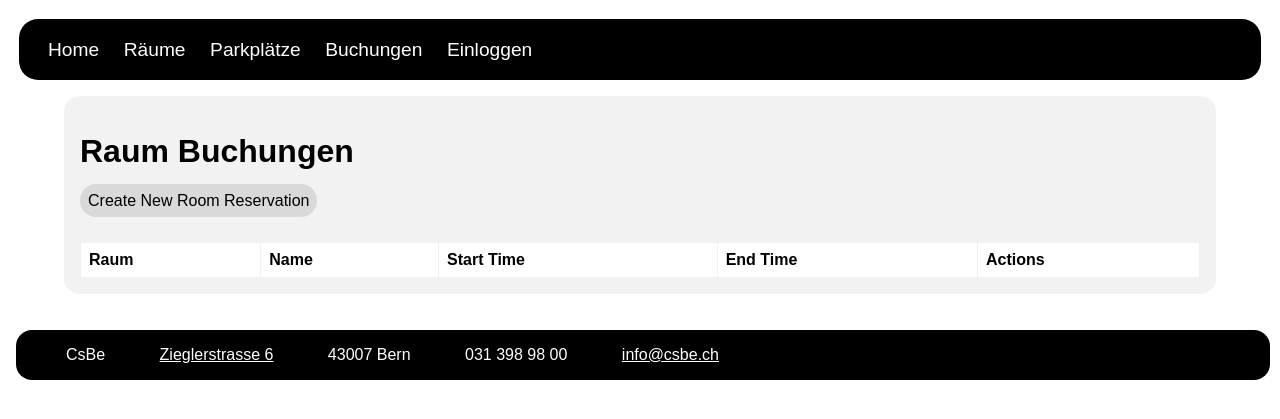
After one commit to DarkDesignX/245, a PHP site: page /room_reservations.php in a window 1280 px wide. The commit adds this page. Shown: the top 419 px of the page. Run offline with PHP 8.4, Linux system fonts and the light colour scheme; lists and menus that the app fills with data are empty.

Commit message:
fixing errors

```diff
--- a/controller/parkings.js
+++ b/controller/parkings.js
@@ -24,7 +24,7 @@ function onParkingsLoadingError(request) {
 }
 
 function loadParkingList() {
-	loadParkings(onParkingsLoadedForList);
+	loadParking(onParkingsLoadedForList);
 }
 
 function onParkingsLoadedForList() {
--- a/controller/room_reservations.js
+++ b/controller/room_reservations.js
@@ -1,15 +1,44 @@
+var loadRoomReservationsCallback = null;
 var roomsTable = document.getElementById("room-reservations-table");
 
-function onRoomReservationsLoaded() {
+var room_reservations = [ ];
+
+function loadRoomReservations(callback = null) {
+	loadParingReservationsCallback = callback;
+
+	sendRequest("GET", "API/V1/AllRoomReservations", onRoomReservationsLoaded, onRoomReservationLoadingError);
+}
+
+function onRoomReservationsLoaded(request) {
+	room_reservations = JSON.parse(request.responseText);
+
+	if (loadRoomReservationsCallback){
+		loadRoomReservationsCallback();
+	}
+}
+
+function onRoomReservationLoadingError(request) {
+	if (request && request.status != 401) {
+		alert("Could not load the room reservations because of the follwoing error:\r\n\r\n" +  request.responseText);
+	}
+}
+
+function loadRoomReservationList() {
+	loadRoomReservations(onRoomReservationsLoadedForList);
+}
+
+function onRoomReservationsLoadedForList(request) {
 	roomsTable.innerHTML = "";
 
+	var rooms = JSON.parse(request.responseText);
+
 	for (var i = 0; i < rooms.length; i++) {
-		var roomReservationRow = document.createElement("tr");
+		var roomRow = document.createElement("tr");
 		roomsTable.appendChild(roomRow);
 
 		var roomNameCell = document.createElement("td");
 		roomNameCell.innerText = rooms[i].room_name;
-		roomReservationRow.appendChild(roomNameCell);
+		roomRow.appendChild(roomNameCell);
 
 		var userNameCell = document.createElement("td");
 		userNameCell.innerText = rooms[i].name;
@@ -24,24 +53,24 @@ function onRoomReservationsLoaded() {
 		roomRow.appendChild(timeEndCell);
 
 		var actionsCell = document.createElement("td");
-		roomReservationRow.appendChild(actionsCell);
+		roomRow.appendChild(actionsCell);
 
 		var deleteButton = document.createElement("button");
 		deleteButton.innerText = "Delete";
 		deleteButton.onclick = onDeleteButtonPressed;
 		deleteButton.className = "destructive";
-		deleteButton.setAttribute("roomReservation-id", rooms[i].room_id);
+		deleteButton.setAttribute("room-name", rooms[i].room_name);
 		actionsCell.appendChild(deleteButton);
 
 		var editButton = document.createElement("a");
 		editButton.innerText = "Edit";
 		editButton.className = "button";
-		editButton.href = "reservations.php?id=" + rooms[i].room_id;
+		editButton.href = "room_reservation.php?room_name=" + rooms[i].room_name;
 		actionsCell.appendChild(editButton);
 	}
 }
 
-function onRoomReservationLoadingError(request) {
+function onRoomsLoadingError(request) {
 	if (request.status == 401) {
 		return;
 	}
@@ -50,12 +79,12 @@ function onRoomReservationLoadingError(request) {
 }
 
 function onDeleteButtonPressed(event) {
-	var id = event.currentTarget.getAttribute("roomReservation-id");
-	if (!confirm("Are you sure that you want to delete the room reservation with the ID " + id + "?")) {
+	var id = event.currentTarget.getAttribute("room-name");
+	if (!confirm("Are you sure that you want to delete the room reservation with the room name " + id + "?")) {
 		return;
 	}
 
-	sendRequest("DELETE", "API/V1/RoomReservation/" + id, onRoomReservationDeleted, onRoomReservationDeletionError);
+	sendRequest("DELETE", "API/v1/RoomReservation/" + id, onRoomDeleted, onRoomDeletionError);
 }
 
 function onRoomReservationDeleted(request) {
@@ -63,9 +92,5 @@ function onRoomReservationDeleted(request) {
 }
 
 function onRoomReservationDeletionError(request) {
-	alert("The room reservation could not be deleted. Please try again!");
+	alert("the room reservation could not be deleted. Please try again!")
 }
-
-function refreshRoomreservations() {
-	sendRequest("GET", "API/V1/AllRoomReservations", onRoomReservationsLoaded, onRoomReservationLoadingError);
-}
--- a/controller/rooms.js
+++ b/controller/rooms.js
@@ -24,7 +24,7 @@ function onRoomsLoadingError(request) {
 }
 
 function loadRoomList() {
-	loadRooms(onRoomsLoadedForList);
+	loadRoom(onRoomsLoadedForList);
 }
 
 function onRoomsLoadedForList() {
--- a/parkings.php
+++ b/parkings.php
@@ -17,5 +17,5 @@
 	<a href="parking_reservation.php" class="button">Einen Parkplatz reservieren</a>
 </div>
 <script src="controller/parkings.js"></script>
-
+<script>loadParkingList();</script>
 <?php require "view/blocks/page_end.php"; ?>
--- /dev/null
+++ b/room_reservations.php
@@ -0,0 +1,22 @@
+<?php $page_title = "CsBe - BDM AG - Room Reservations"; ?>
+<?php require "view/blocks/page_start.php"; ?>
+<h1 id="title">Raum Buchungen</h1>
+<div style="margin-bottom: 2em;">
+	<a href="room_reservation.php" class="button">Create New Room Reservation</a>
+</div>
+<table>
+	<thead>
+		<tr>
+            <th>Raum</th>
+			<th>Name</th>
+			<th>Start Time</th>
+			<th>End Time</th>
+			<th>Actions</th>
+		</tr>
+	</thead>
+	<tbody id="room-reservations-table"></tbody>
+</table>
+<script src="controller/room_reservations.js"></script>
+<script>loadRoomReservationList();</script>
+
+<?php require "view/blocks/page_end.php"; ?>
--- a/rooms.php
+++ b/rooms.php
@@ -20,5 +20,5 @@
 	<a href="room_reservation.php" class="button">Einen Raum Reservieren</a>
 </div>
 <script src="controller/rooms.js"></script>
-
+<script>loadRoomList();</script>
 <?php require "view/blocks/page_end.php"; ?>
```
Also changed, not shown: parking_reservations.php (added, +22 -0 lines), reservations.php (+3 -36 lines).
